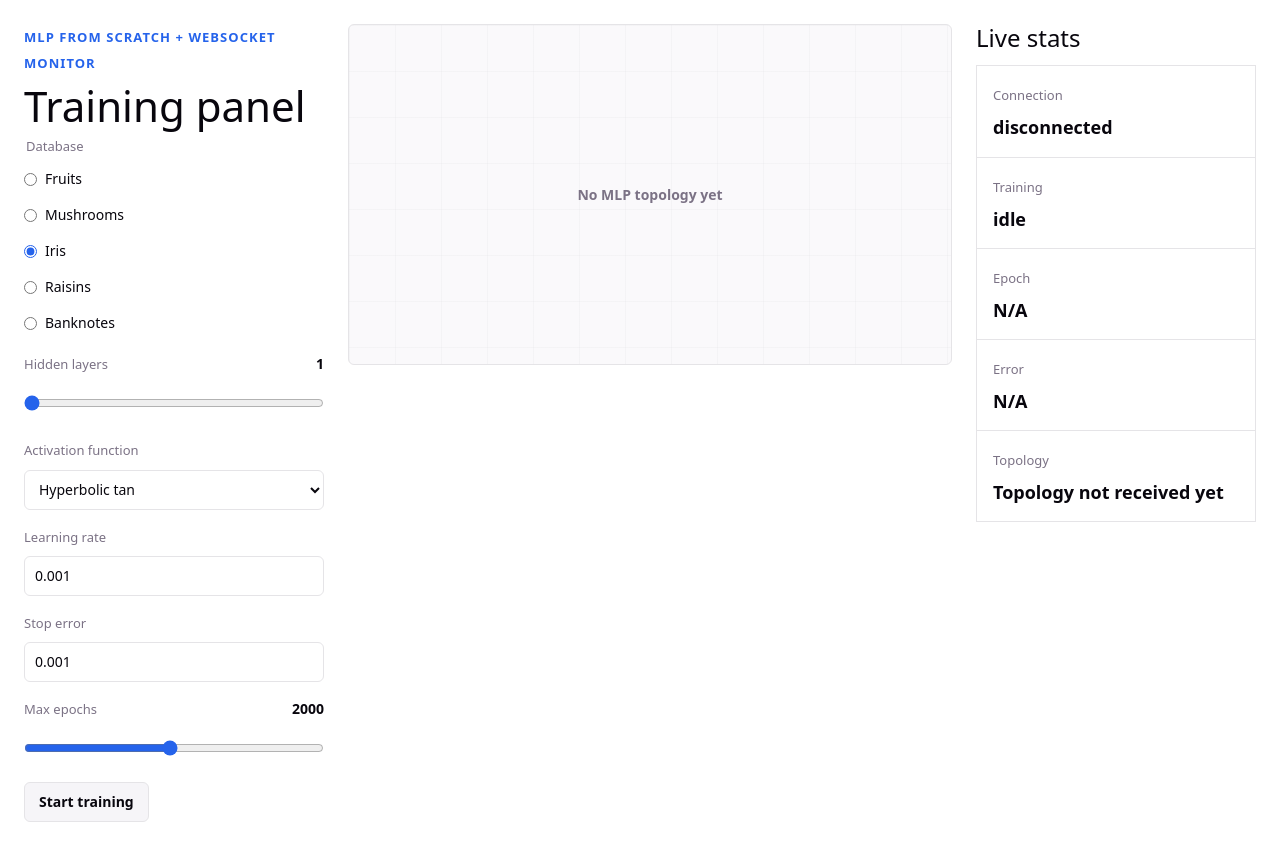
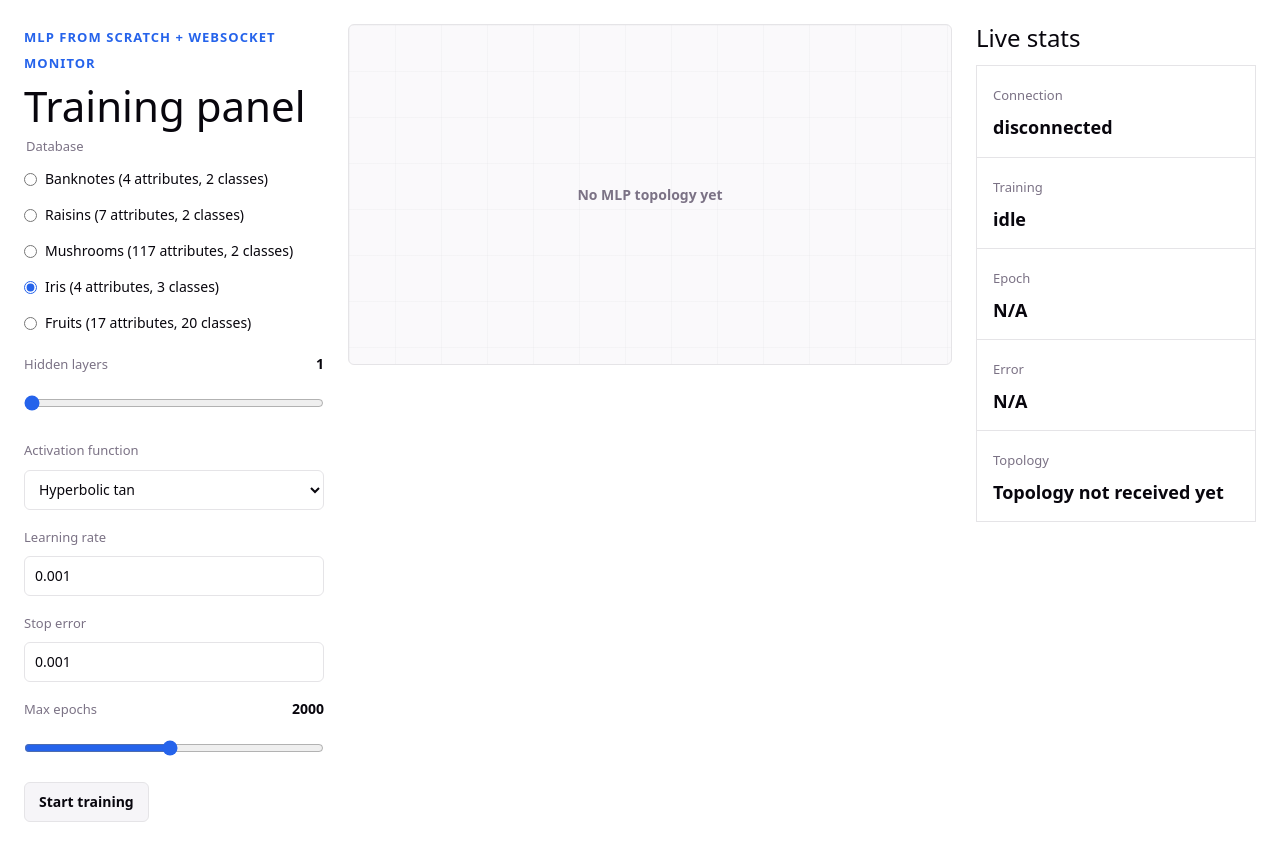
Before and after one commit to stiigp/portf-MLP, a React (Vite) app in the folder frontend/: page / in a window 1280 px wide. Built offline with nearby package versions, Linux system fonts and the light colour scheme; no server answers.

Commit message:
style: renaming datastets on training panel

```diff
--- a/frontend/src/components/TrainingForm.tsx
+++ b/frontend/src/components/TrainingForm.tsx
@@ -16,11 +16,11 @@ interface TrainingFormProps {
 }
 
 const datasetOptions = [
-  { value: 'fruits', label: 'Fruits' },
-  { value: 'mushrooms', label: 'Mushrooms' },
-  { value: 'iris', label: 'Iris' },
-  { value: 'raisins', label: 'Raisins' },
-  { value: 'bank_notes', label: 'Banknotes' },
+  { value: 'bank_notes', label: 'Banknotes (4 attributes, 2 classes)' },
+  { value: 'raisins', label: 'Raisins (7 attributes, 2 classes)' },
+  { value: 'mushrooms', label: 'Mushrooms (117 attributes, 2 classes)' },
+  { value: 'iris', label: 'Iris (4 attributes, 3 classes)' },
+  { value: 'fruits', label: 'Fruits (17 attributes, 20 classes)' },
 ]
 
 const defaultTrainingForm: TrainingFormState = {
```
